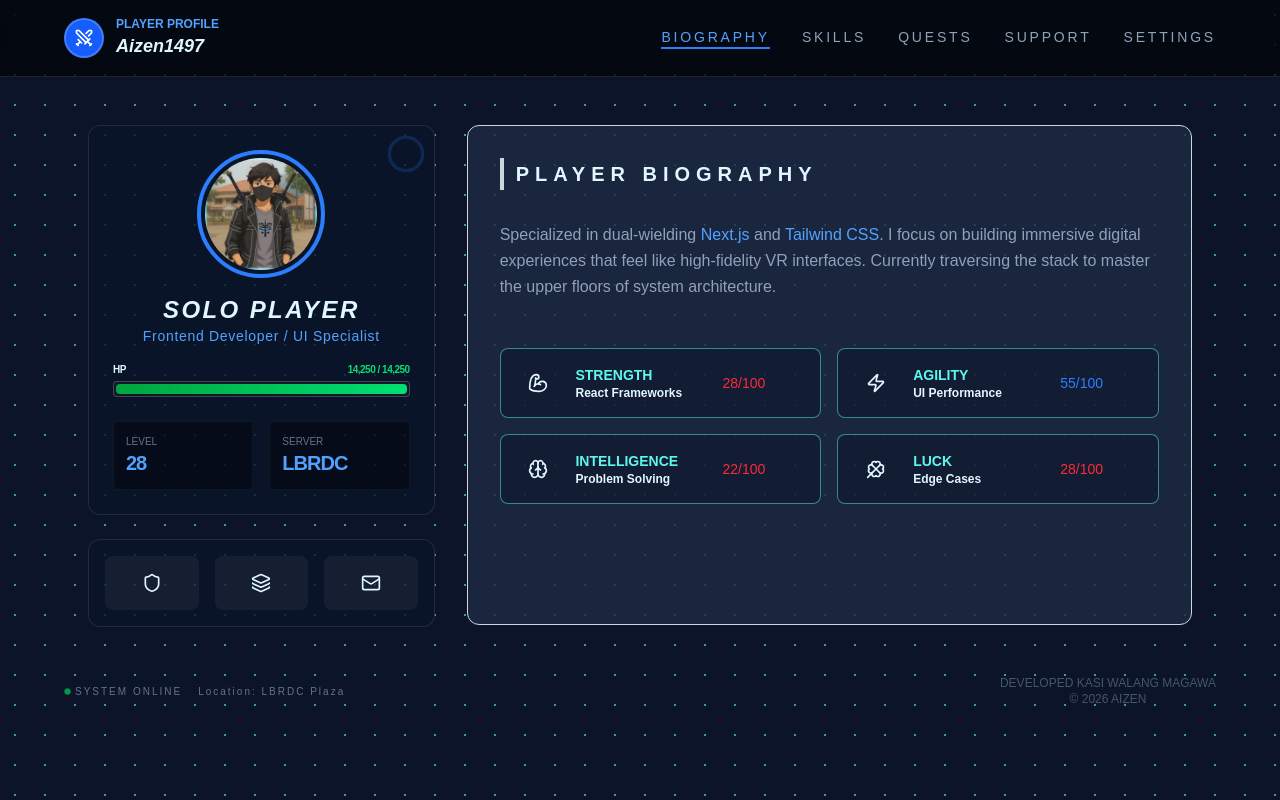
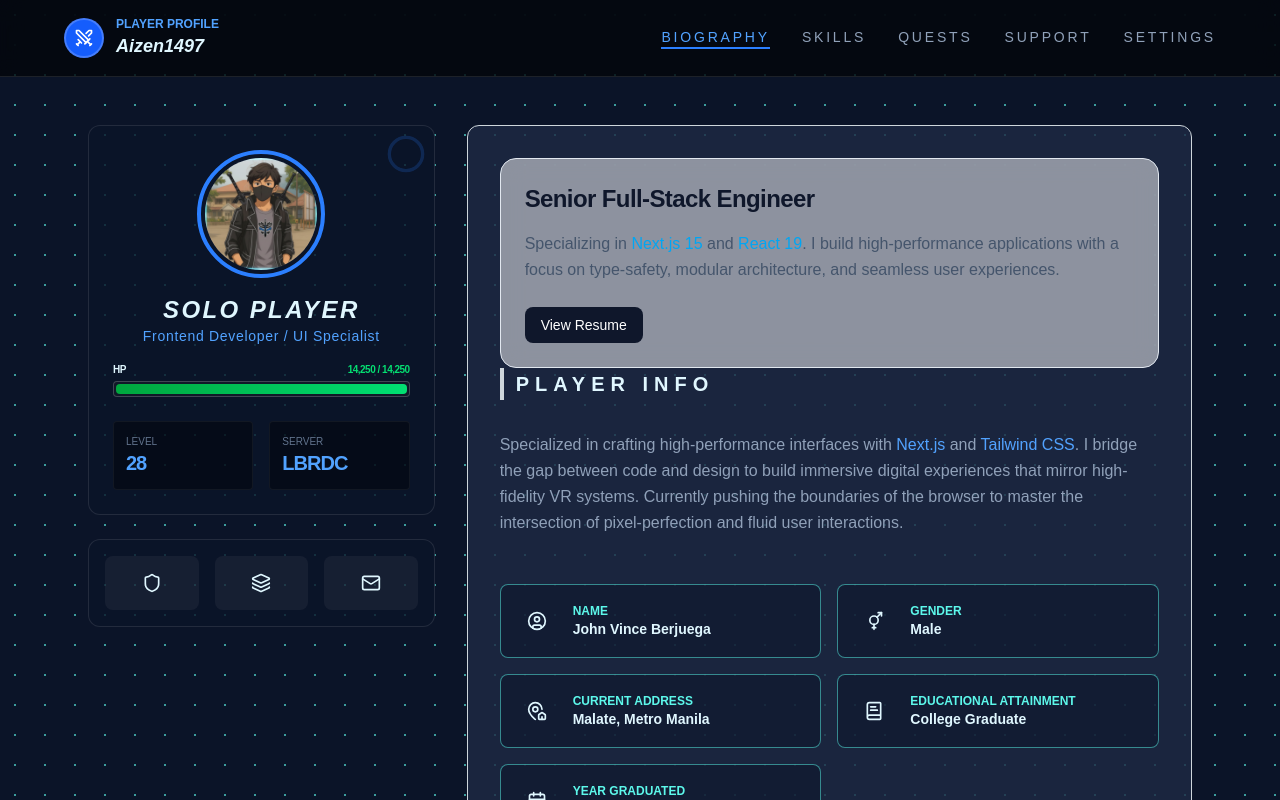
Before and after one commit to AdeptiJV26/MyProfile, a Next.js app: page /xbiography in a window 1280 px wide. Shown: the top 800 px of the page. Built offline with nearby package versions, Linux system fonts and the light colour scheme; no server answers; the database is empty.

Commit message:
random adjustments

```diff
--- a/app/profilecard.tsx
+++ b/app/profilecard.tsx
@@ -38,13 +38,11 @@ export default function ProfileCard({ hp }: ProfileCardProps) {
 
   useEffect(() => {
     const fetchSkills = async () => {
-      // 1. Remove the extra dot after 'order'
       const { data, error } = await supabase
         .from("skills")
         .select(`*, skill_category(name)`)
         .order("level", { ascending: false });
 
-      // 2. This must be INSIDE the fetchSkills function to access 'data'
       if (data) {
         setSkills(data as unknown as Skill[]);
       }
@@ -53,7 +51,7 @@ export default function ProfileCard({ hp }: ProfileCardProps) {
     };
 
     fetchSkills();
-  }, []); // 3. Ensure brackets match properly
+  }, []);
 
   const [imgError, setImgError] = useState(false);
 
--- a/app/renderpage/biography.tsx
+++ b/app/renderpage/biography.tsx
@@ -1,79 +1,94 @@
-import { BicepsFlexed, Zap, Brain, Clover } from "lucide-react";
+import { CircleUser, MapPinHouse, BookText, Calendar, VenusAndMars } from "lucide-react";
+import Link from "next/link";
 
 export default function BioPage() {
   return (
+    <>
+      <section className="p-6 rounded-2xl border border-slate-200 dark:border-slate-800 bg-white/50 dark:bg-slate-900/50 backdrop-blur-md">
+        <h1 className="text-2xl font-bold tracking-tight text-slate-900 dark:text-white">
+          Senior Full-Stack Engineer
+        </h1>
+        <p className="mt-4 text-slate-600 dark:text-slate-400 leading-relaxed">
+          Specializing in{" "}
+          <span className="text-sky-500 font-medium">Next.js 15</span> and
+          <span className="text-sky-500 font-medium"> React 19</span>. I build
+          high-performance applications with a focus on type-safety, modular
+          architecture, and seamless user experiences.
+        </p>
+        <div className="mt-6 flex gap-4">
+          <Link
+            href="/resume.pdf"
+            className="px-4 py-2 bg-slate-900 dark:bg-white dark:text-slate-900 text-white rounded-lg text-sm font-medium hover:opacity-90 transition-opacity"
+          >
+            View Resume
+          </Link>
+        </div>
+      </section>
+
       <div className="animate-in fade-in slide-in-from-right-4 duration-500">
         <div className="flex items-center gap-3 mb-8">
           <div className="h-8 w-1 bg-borders"></div>
           <h3 className="text-xl font-bold uppercase tracking-[0.3em]">
-          Player Biography
+            Player Info
           </h3>
         </div>
         <p className="text-slate-400 leading-relaxed mb-6">
-        Specialized in dual-wielding{" "}
-        <span className="text-blue-400">Next.js</span> and{" "}
-        <span className="text-blue-400">Tailwind CSS</span>. I focus on building
-        immersive digital experiences that feel like high-fidelity VR
-        interfaces. Currently traversing the stack to master the upper floors of
-        system architecture.
+          Specialized in crafting high-performance interfaces with
+          <span className="text-blue-400"> Next.js</span> and
+          <span className="text-blue-400"> Tailwind CSS</span>. I bridge the gap
+          between code and design to build immersive digital experiences that
+          mirror high-fidelity VR systems. Currently pushing the boundaries of
+          the browser to master the intersection of pixel-perfection and fluid
+          user interactions.
         </p>
 
         <div className="grid md:grid-cols-2 gap-4 mt-12">
           {[
             {
-            icon: BicepsFlexed,
-            label: "Strength",
-            value: "28/100",
-            desc: "React Frameworks",
+              icon: CircleUser,
+              label: "Name",
+              desc: "John Vince Berjuega",
             },
             {
-            icon: Zap,
-            label: "Agility",
-            value: "55/100",
-            desc: "UI Performance",
+              icon: VenusAndMars,
+              label: "Gender",
+              desc: "Male",
             },
             {
-            icon: Brain,
-            label: "Intelligence",
-            value: "22/100",
-            desc: "Problem Solving",
+              icon: MapPinHouse,
+              label: "Current Address",
+              desc: "Malate, Metro Manila",
+            },
+            {
+              icon: BookText,
+              label: "Educational Attainment",
+              desc: "College Graduate",
             },
 
-          { icon: Clover, label: "Luck", value: "28/100", desc: "Edge Cases" },
+            {
+              icon: Calendar,
+              label: "Year Graduated",
+              desc: "2025",
+            },
           ].map((stat, i) => {
-          const numericValue = parseInt(stat.value);
-          const statusColor =
-            numericValue > 80
-              ? "text-green-500"
-              : numericValue >= 40
-              ? "text-blue-500"
-              : "text-red-500";
-
             return (
               <div
                 key={i}
                 className="flex items-center justify-between p-4 border border-highlight/50 bg-primary/50 rounded-lg group hover:border-highlight transition-colors"
               >
-              <div className="flex">
-                <div className="grid grid-cols-9 gap-4">
-                  <div className="col-span-2 flex items-center justify-center">
+                <div className="flex items-center gap-4 w-full">
+                  <div className="flex-shrink-0 w-10 h-10 flex items-center justify-center">
                     <stat.icon
                       size={20}
-                      className="text-main-txt shrink-0 transition-all duration-300 group group-hover:drop-shadow-[0_0_8px_var(--color-highlight)]"
+                      className="text-main-txt transition-all duration-300 group-hover:drop-shadow-[0_0_8px_var(--color-highlight)]"
                     />
                   </div>
-                  <div className="col-span-5 flex flex-col justify-center items-start">
-                    <div className="text-sm text-highlight font-bold uppercase">
+                  <div className="flex flex-col min-w-0">
+                    <div className="text-xs text-highlight font-bold uppercase truncate">
                       {stat.label}
                     </div>
-                    <div className="text-xs text-txt-primary font-semibold">
+                    <div className="text-sm text-txt-primary font-semibold truncate">
                       {stat.desc}
-                    </div>
-                  </div>
-                  <div
-                    className={`col-span-2 flex justify-center items-center text-sm ${statusColor}`}
-                  >
-                    {stat.value}
                     </div>
                   </div>
                 </div>
@@ -82,5 +97,6 @@ export default function BioPage() {
           })}
         </div>
       </div>
+    </>
   );
 }
```
Lines whose indentation alone changed are shown as unchanged.
